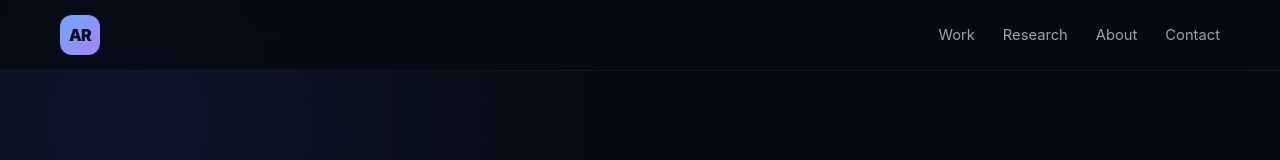
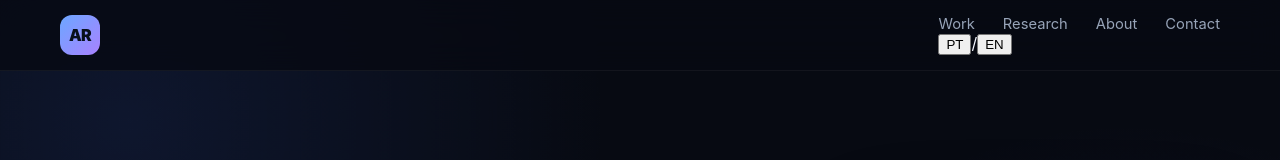
Before and after one commit to AndreyRodr/Portfolio, a React (Vite) app: page / in a window 1280 px wide. Shown: the top 160 px of the page. Built offline with nearby package versions, Linux system fonts and the light colour scheme.

Commit message:
feat: add PT-BR and English language switcher

```diff
--- a/src/App.tsx
+++ b/src/App.tsx
@@ -1,3 +1,4 @@
+import { useEffect, useState } from 'react'
 import {
   ArrowUpRight,
   BookOpen,
@@ -12,57 +13,275 @@ import {
   ShieldCheck,
 } from 'lucide-react'
 
+type Language = 'en' | 'pt'
+
 const profileImage = 'https://avatars.githubusercontent.com/u/134998417?v=4'
 
-const secondaryProjects = [
-  {
-    title: 'Cook & Tea',
-    eyebrow: 'Full Stack Web',
-    description:
-      'Recipe-sharing platform with role-based user flows, REST APIs, JWT authentication, PostgreSQL persistence and cloud image storage.',
-    tags: ['React', 'Node.js', 'Express', 'PostgreSQL', 'JWT', 'AWS S3'],
-    github: 'https://github.com/AndreyRodr/Cook-and-Tea',
+const copy = {
+  en: {
+    metaTitle: 'Andrey Rodrigues | Software Developer & Cybersecurity Researcher',
+    metaDescription:
+      'Portfolio of Andrey Rodrigues — software development, cybersecurity research and applied AI.',
+    nav: {
+      work: 'Work',
+      research: 'Research',
+      about: 'About',
+      contact: 'Contact',
+      top: 'Back to top',
+      language: 'Language',
+    },
+    hero: {
+      eyebrow: 'Software Development • Cybersecurity • Applied AI',
+      role: 'Software Developer & Cybersecurity Researcher.',
+      text:
+        'I build software and investigate security problems through research, data and machine learning. I am currently finishing my degree in Systems Analysis and Development at IFSP.',
+      work: 'View my work',
+      profilePhoto: 'Profile photo',
+      githubProfile: 'GitHub profile',
+    },
+    facts: {
+      educationTitle: 'ADS @ IFSP',
+      educationText: 'Final semester',
+      researchTitle: 'Cybersecurity Research',
+      researchText: 'Aegis scientific initiation',
+      opportunityTitle: 'Open to Junior Opportunities',
+      opportunityText: 'Software development & cybersecurity',
+    },
+    work: {
+      eyebrow: 'Featured work',
+      title: 'Projects with depth.',
+      intro:
+        'A smaller selection of projects that best represents how I work across security, software engineering and applied AI.',
+      aegisKicker: 'Cybersecurity + Machine Learning',
+      aegisDescription:
+        'Hybrid threat-detection architecture combining Wazuh SIEM with Isolation Forest to correlate rule-based alerts and anomalous web traffic.',
+      f1: 'F1-Score',
+      precision: 'Precision',
+      falsePositives: 'False positives',
+      publishedArticle: 'Published article',
+      anicardDescription:
+        'Collectible card game with authentication, deck building, battles, rankings, missions, rewards and persistent player progression.',
+      live: 'Live',
+      liveDemo: 'Live Demo',
+      selectedEyebrow: 'Selected projects',
+      selectedTitle: 'More of my work',
+      viewGithub: 'View on GitHub',
+      cookKicker: 'Full Stack Web',
+      cookDescription:
+        'Recipe-sharing platform with role-based user flows, REST APIs, JWT authentication, PostgreSQL persistence and cloud image storage.',
+      handKicker: 'AI & Computer Vision',
+      handDescription:
+        'LIBRAS recognition project combining static image classification and dynamic gesture recognition with computer vision and deep learning.',
+    },
+    research: {
+      eyebrow: 'Published research',
+      title: 'Security research with measurable results.',
+      intro:
+        'My scientific initiation at IFSP investigates a hybrid architecture for web threat detection using server logs, SIEM correlation and unsupervised machine learning.',
+      publicationTitle:
+        'Predictive Analysis of Vulnerabilities in Web Applications Using Server Logs: A Hybrid Architecture',
+      publicationText:
+        'Validated on 170,366 CIC-IDS2017 requests and presented at ERMAC Regional 8 at INPE, São José dos Campos.',
+      read: 'Read publication',
+    },
+    about: {
+      eyebrow: 'About me',
+      title: 'Building software with a security mindset.',
+      p1:
+        'I am a Systems Analysis and Development student at IFSP with experience across web and mobile development, data, machine learning and cybersecurity research.',
+      p2:
+        'I enjoy projects where software engineering meets real-world constraints: authentication, infrastructure, data quality, security controls and measurable outcomes.',
+      software: 'Software Engineering',
+      cyber: 'Cybersecurity & Infrastructure',
+      data: 'Data & Applied AI',
+    },
+    contact: {
+      eyebrow: 'Get in touch',
+      title: "Let's build something useful.",
+      text:
+        "I'm interested in junior opportunities in software development and cybersecurity.",
+    },
+    footer: {
+      back: 'Back to top ↑',
+    },
   },
-  {
-    title: 'HandTracker',
-    eyebrow: 'AI & Computer Vision',
-    description:
-      'LIBRAS recognition project combining static image classification and dynamic gesture recognition with computer vision and deep learning.',
-    tags: ['Python', 'OpenCV', 'MediaPipe', 'TensorFlow', 'MobileNetV2', 'LSTM'],
-    github: 'https://github.com/AndreyRodr/HandTracker',
+  pt: {
+    metaTitle: 'Andrey Rodrigues | Desenvolvedor de Software & Pesquisador em Cibersegurança',
+    metaDescription:
+      'Portfólio de Andrey Rodrigues — desenvolvimento de software, pesquisa em cibersegurança e IA aplicada.',
+    nav: {
+      work: 'Projetos',
+      research: 'Pesquisa',
+      about: 'Sobre',
+      contact: 'Contato',
+      top: 'Voltar ao início',
+      language: 'Idioma',
+    },
+    hero: {
+      eyebrow: 'Desenvolvimento de Software • Cibersegurança • IA Aplicada',
+      role: 'Desenvolvedor de Software & Pesquisador em Cibersegurança.',
+      text:
+        'Desenvolvo software e investigo problemas de segurança por meio de pesquisa, dados e machine learning. Atualmente estou concluindo o curso de Análise e Desenvolvimento de Sistemas no IFSP.',
+      work: 'Ver meus projetos',
+      profilePhoto: 'Foto de perfil',
+      githubProfile: 'Perfil no GitHub',
+    },
+    facts: {
+      educationTitle: 'ADS @ IFSP',
+      educationText: 'Último semestre',
+      researchTitle: 'Pesquisa em Cibersegurança',
+      researchText: 'Iniciação científica — Aegis',
+      opportunityTitle: 'Aberto a Oportunidades Júnior',
+      opportunityText: 'Desenvolvimento de software & cibersegurança',
+    },
+    work: {
+      eyebrow: 'Projetos em destaque',
+      title: 'Projetos com profundidade.',
+      intro:
+        'Uma seleção menor de projetos que representa melhor meu trabalho em segurança, engenharia de software e IA aplicada.',
+      aegisKicker: 'Cibersegurança + Machine Learning',
+      aegisDescription:
+        'Arquitetura híbrida de detecção de ameaças que combina o Wazuh SIEM com Isolation Forest para correlacionar alertas baseados em regras e tráfego web anômalo.',
+      f1: 'F1-Score',
+      precision: 'Precisão',
+      falsePositives: 'Falsos positivos',
+      publishedArticle: 'Artigo publicado',
+      anicardDescription:
+        'Jogo de cartas colecionáveis com autenticação, montagem de deck, batalhas, ranking, missões, recompensas e progressão persistente do jogador.',
+      live: 'Online',
+      liveDemo: 'Testar projeto',
+      selectedEyebrow: 'Projetos selecionados',
+      selectedTitle: 'Outros trabalhos',
+      viewGithub: 'Ver no GitHub',
+      cookKicker: 'Full Stack Web',
+      cookDescription:
+        'Plataforma de compartilhamento de receitas com fluxos por perfil de usuário, APIs REST, autenticação JWT, persistência em PostgreSQL e armazenamento de imagens em nuvem.',
+      handKicker: 'IA & Visão Computacional',
+      handDescription:
+        'Projeto de reconhecimento de LIBRAS que combina classificação de imagens estáticas e reconhecimento de gestos dinâmicos com visão computacional e deep learning.',
+    },
+    research: {
+      eyebrow: 'Pesquisa publicada',
+      title: 'Pesquisa em segurança com resultados mensuráveis.',
+      intro:
+        'Minha iniciação científica no IFSP investiga uma arquitetura híbrida para detecção de ameaças web utilizando logs de servidor, correlação com SIEM e machine learning não supervisionado.',
+      publicationTitle:
+        'Predictive Analysis of Vulnerabilities in Web Applications Using Server Logs: A Hybrid Architecture',
+      publicationText:
+        'Validado em 170.366 requisições do CIC-IDS2017 e apresentado no ERMAC Regional 8, no INPE, em São José dos Campos.',
+      read: 'Ler publicação',
+    },
+    about: {
+      eyebrow: 'Sobre mim',
+      title: 'Desenvolvendo software com uma mentalidade de segurança.',
+      p1:
+        'Sou estudante de Análise e Desenvolvimento de Sistemas no IFSP, com experiência em desenvolvimento web e mobile, dados, machine learning e pesquisa em cibersegurança.',
+      p2:
+        'Gosto de projetos em que engenharia de software encontra restrições do mundo real: autenticação, infraestrutura, qualidade de dados, controles de segurança e resultados mensuráveis.',
+      software: 'Engenharia de Software',
+      cyber: 'Cibersegurança & Infraestrutura',
+      data: 'Dados & IA Aplicada',
+    },
+    contact: {
+      eyebrow: 'Entre em contato',
+      title: 'Vamos construir algo útil.',
+      text:
+        'Tenho interesse em oportunidades júnior nas áreas de desenvolvimento de software e cibersegurança.',
+    },
+    footer: {
+      back: 'Voltar ao início ↑',
+    },
   },
-]
+} as const
 
-const skillGroups = [
-  {
-    title: 'Software Engineering',
+const skills = {
+  software: {
     icon: Code2,
     items: ['React', 'TypeScript', 'Node.js', 'Express', 'Flutter', 'REST APIs'],
   },
-  {
-    title: 'Cybersecurity & Infrastructure',
+  cyber: {
     icon: ShieldCheck,
     items: ['Wazuh', 'Docker', 'Elasticsearch', 'Logstash', 'Nginx', 'Linux'],
   },
-  {
-    title: 'Data & Applied AI',
+  data: {
     icon: BrainCircuit,
     items: ['Python', 'Pandas', 'Scikit-learn', 'TensorFlow', 'OpenCV', 'MediaPipe'],
   },
-]
+}
 
 function App() {
+  const [language, setLanguage] = useState<Language>(() => {
+    const saved = localStorage.getItem('portfolio-language')
+    return saved === 'pt' ? 'pt' : 'en'
+  })
+
+  const t = copy[language]
+
+  useEffect(() => {
+    localStorage.setItem('portfolio-language', language)
+    document.documentElement.lang = language === 'pt' ? 'pt-BR' : 'en'
+    document.title = t.metaTitle
+
+    const description = document.querySelector('meta[name="description"]')
+    description?.setAttribute('content', t.metaDescription)
+  }, [language, t.metaDescription, t.metaTitle])
+
+  const secondaryProjects = [
+    {
+      title: 'Cook & Tea',
+      eyebrow: t.work.cookKicker,
+      description: t.work.cookDescription,
+      tags: ['React', 'Node.js', 'Express', 'PostgreSQL', 'JWT', 'AWS S3'],
+      github: 'https://github.com/AndreyRodr/Cook-and-Tea',
+    },
+    {
+      title: 'HandTracker',
+      eyebrow: t.work.handKicker,
+      description: t.work.handDescription,
+      tags: ['Python', 'OpenCV', 'MediaPipe', 'TensorFlow', 'MobileNetV2', 'LSTM'],
+      github: 'https://github.com/AndreyRodr/HandTracker',
+    },
+  ]
+
+  const skillGroups = [
+    { title: t.about.software, ...skills.software },
+    { title: t.about.cyber, ...skills.cyber },
+    { title: t.about.data, ...skills.data },
+  ]
+
   return (
     <div className='site-shell'>
       <header className='nav-wrap'>
         <nav className='nav container'>
-          <a className='brand' href='#top' aria-label='Back to top'>AR</a>
+          <a className='brand' href='#top' aria-label={t.nav.top}>AR</a>
 
-          <div className='nav-links'>
-            <a href='#work'>Work</a>
-            <a href='#research'>Research</a>
-            <a href='#about'>About</a>
-            <a href='#contact'>Contact</a>
+          <div className='nav-right'>
+            <div className='nav-links'>
+              <a href='#work'>{t.nav.work}</a>
+              <a href='#research'>{t.nav.research}</a>
+              <a href='#about'>{t.nav.about}</a>
+              <a href='#contact'>{t.nav.contact}</a>
+            </div>
+
+            <div className='language-switch' aria-label={t.nav.language}>
+              <button
+                type='button'
+                className={language === 'pt' ? 'active' : ''}
+                onClick={() => setLanguage('pt')}
+                aria-pressed={language === 'pt'}
+              >
+                PT
+              </button>
+              <span aria-hidden='true'>/</span>
+              <button
+                type='button'
+                className={language === 'en' ? 'active' : ''}
+                onClick={() => setLanguage('en')}
+                aria-pressed={language === 'en'}
+              >
+                EN
+              </button>
+            </div>
           </div>
         </nav>
       </header>
@@ -70,19 +289,16 @@ function App() {
       <main id='top'>
         <section className='hero container'>
           <div className='hero-copy'>
-            <span className='eyebrow'>Software Development • Cybersecurity • Applied AI</span>
+            <span className='eyebrow'>{t.hero.eyebrow}</span>
             <h1>
               Andrey Rodrigues
-              <span>Software Developer & Cybersecurity Researcher.</span>
+              <span>{t.hero.role}</span>
             </h1>
-            <p className='hero-text'>
-              I build software and investigate security problems through research, data and machine learning.
-              I am currently finishing my degree in Systems Analysis and Development at IFSP.
-            </p>
+            <p className='hero-text'>{t.hero.text}</p>
 
             <div className='hero-actions'>
               <a className='button primary' href='#work'>
-                View my work <ArrowUpRight size={17} />
+                {t.hero.work} <ArrowUpRight size={17} />
               </a>
               <a className='button ghost' href='https://github.com/AndreyRodr' target='_blank' rel='noreferrer'>
                 <Github size={17} /> GitHub
@@ -93,7 +309,7 @@ function App() {
             </div>
           </div>
 
-          <aside className='portrait-wrap' aria-label='Profile photo'>
+          <aside className='portrait-wrap' aria-label={t.hero.profilePhoto}>
             <div className='portrait-glow' />
             <div className='portrait-card'>
               <img src={profileImage} alt='Andrey Rodrigues' className='portrait-image' />
@@ -102,7 +318,7 @@ function App() {
                   <strong>Andrey Rodrigues</strong>
                   <span>São José dos Campos, SP</span>
                 </div>
-                <a href='https://github.com/AndreyRodr' target='_blank' rel='noreferrer' aria-label='GitHub profile'>
+                <a href='https://github.com/AndreyRodr' target='_blank' rel='noreferrer' aria-label={t.hero.githubProfile}>
                   <Github size={19} />
                 </a>
               </div>
@@ -114,15 +330,15 @@ function App() {
           <div className='container facts-grid'>
             <div className='fact'>
               <GraduationCap size={18} />
-              <div><strong>ADS @ IFSP</strong><span>Final semester</span></div>
+              <div><strong>{t.facts.educationTitle}</strong><span>{t.facts.educationText}</span></div>
             </div>
             <div className='fact'>
               <ShieldCheck size={18} />
-              <div><strong>Cybersecurity Research</strong><span>Aegis scientific initiation</span></div>
+              <div><strong>{t.facts.researchTitle}</strong><span>{t.facts.researchText}</span></div>
             </div>
             <div className='fact'>
               <ServerCog size={18} />
-              <div><strong>Open to Junior Opportunities</strong><span>Software development & cybersecurity</span></div>
+              <div><strong>{t.facts.opportunityTitle}</strong><span>{t.facts.opportunityText}</span></div>
             </div>
           </div>
         </section>
@@ -130,37 +346,33 @@ function App() {
         <section className='section container' id='work'>
           <div className='section-heading'>
             <div>
-              <span className='eyebrow'>Featured work</span>
-              <h2>Projects with depth.</h2>
+              <span className='eyebrow'>{t.work.eyebrow}</span>
+              <h2>{t.work.title}</h2>
             </div>
-            <p>
-              A smaller selection of projects that best represents how I work across security, software engineering and applied AI.
-            </p>
+            <p>{t.work.intro}</p>
           </div>
 
           <div className='featured-grid'>
             <article className='feature-card aegis-card'>
               <div className='feature-card-top'>
-                <span className='project-kicker'>Cybersecurity + Machine Learning</span>
+                <span className='project-kicker'>{t.work.aegisKicker}</span>
                 <ShieldCheck size={24} />
               </div>
               <div className='feature-copy'>
                 <h3>Aegis</h3>
-                <p>
-                  Hybrid threat-detection architecture combining Wazuh SIEM with Isolation Forest to correlate rule-based alerts and anomalous web traffic.
-                </p>
+                <p>{t.work.aegisDescription}</p>
               </div>
               <div className='metrics-row'>
-                <div><strong>73.86%</strong><span>F1-Score</span></div>
-                <div><strong>70.27%</strong><span>Precision</span></div>
-                <div><strong>35,190 → 718</strong><span>False positives</span></div>
+                <div><strong>73.86%</strong><span>{t.work.f1}</span></div>
+                <div><strong>70.27%</strong><span>{t.work.precision}</span></div>
+                <div><strong>35,190 → 718</strong><span>{t.work.falsePositives}</span></div>
               </div>
               <div className='feature-links'>
                 <a href='https://github.com/AndreyRodr/Aegis-Projeto-IC' target='_blank' rel='noreferrer'>
                   GitHub <Github size={15} />
                 </a>
                 <a href='https://doi.org/10.47820/recima21.v7i8.8820' target='_blank' rel='noreferrer'>
-                  Published article <ExternalLink size={15} />
+                  {t.work.publishedArticle} <ExternalLink size={15} />
                 </a>
               </div>
             </article>
@@ -168,20 +380,18 @@ function App() {
             <article className='feature-card anicard-card'>
               <div className='feature-card-top'>
                 <span className='project-kicker'>Flutter + Firebase</span>
-                <span className='live-badge'>Live</span>
+                <span className='live-badge'>{t.work.live}</span>
               </div>
               <div className='feature-copy'>
                 <h3>AniCard Battle</h3>
-                <p>
-                  Collectible card game with authentication, deck building, battles, rankings, missions, rewards and persistent player progression.
-                </p>
+                <p>{t.work.anicardDescription}</p>
               </div>
               <div className='stack-line'>
                 <span>Flutter</span><span>Dart</span><span>Firebase Auth</span><span>Cloud Firestore</span>
               </div>
               <div className='feature-links'>
                 <a className='live-link' href='https://anicard-battle.web.app' target='_blank' rel='noreferrer'>
-                  Live Demo <ExternalLink size={15} />
+                  {t.work.liveDemo} <ExternalLink size={15} />
                 </a>
                 <a href='https://github.com/AndreyRodr/AnicardBattle' target='_blank' rel='noreferrer'>
                   GitHub <Github size={15} />
@@ -191,8 +401,8 @@ function App() {
           </div>
 
           <div className='selected-heading'>
-            <span className='eyebrow'>Selected projects</span>
-            <h3>More of my work</h3>
+            <span className='eyebrow'>{t.work.selectedEyebrow}</span>
+            <h3>{t.work.selectedTitle}</h3>
           </div>
 
           <div className='selected-grid'>
@@ -205,7 +415,7 @@ function App() {
                   {project.tags.map((tag) => <span key={tag}>{tag}</span>)}
                 </div>
                 <a className='project-link' href={project.github} target='_blank' rel='noreferrer'>
-                  View on GitHub <ArrowUpRight size={15} />
+                  {t.work.viewGithub} <ArrowUpRight size={15} />
                 </a>
               </article>
             ))}
@@ -215,24 +425,20 @@ function App() {
         <section className='research-section' id='research'>
           <div className='container research-layout'>
             <div className='research-intro'>
-              <span className='eyebrow'>Published research</span>
-              <h2>Security research with measurable results.</h2>
-              <p>
-                My scientific initiation at IFSP investigates a hybrid architecture for web threat detection using server logs, SIEM correlation and unsupervised machine learning.
-              </p>
+              <span className='eyebrow'>{t.research.eyebrow}</span>
+              <h2>{t.research.title}</h2>
+              <p>{t.research.intro}</p>
             </div>
 
             <article className='publication-card'>
               <BookOpen size={25} />
               <div className='publication-meta'>RECIMA21 • 2026</div>
-              <h3>Predictive Analysis of Vulnerabilities in Web Applications Using Server Logs: A Hybrid Architecture</h3>
-              <p>
-                Validated on 170,366 CIC-IDS2017 requests and presented at ERMAC Regional 8 at INPE, São José dos Campos.
-              </p>
+              <h3>{t.research.publicationTitle}</h3>
+              <p>{t.research.publicationText}</p>
               <div className='publication-footer'>
                 <span>ERMAC Regional 8 • INPE</span>
                 <a href='https://doi.org/10.47820/recima21.v7i8.8820' target='_blank' rel='noreferrer'>
-                  Read publication <ExternalLink size={15} />
+                  {t.research.read} <ExternalLink size={15} />
                 </a>
               </div>
             </article>
@@ -241,14 +447,10 @@ function App() {
 
         <section className='section container about-section' id='about'>
           <div className='about-copy'>
-            <span className='eyebrow'>About me</span>
-            <h2>Building software with a security mindset.</h2>
-            <p>
-              I am a Systems Analysis and Development student at IFSP with experience across web and mobile development, data, machine learning and cybersecurity research.
-            </p>
-            <p>
-              I enjoy projects where software engineering meets real-world constraints: authentication, infrastructure, data quality, security controls and measurable outcomes.
-            </p>
+            <span className='eyebrow'>{t.about.eyebrow}</span>
+            <h2>{t.about.title}</h2>
+            <p>{t.about.p1}</p>
+            <p>{t.about.p2}</p>
           </div>
 
           <div className='skills-stack'>
@@ -264,9 +466,9 @@ function App() {
         <section className='contact-section' id='contact'>
           <div className='container contact-inner'>
             <div>
-              <span className='eyebrow'>Get in touch</span>
-              <h2>Let&apos;s build something useful.</h2>
-              <p>I&apos;m interested in junior opportunities in software development and cybersecurity.</p>
+              <span className='eyebrow'>{t.contact.eyebrow}</span>
+              <h2>{t.contact.title}</h2>
+              <p>{t.contact.text}</p>
             </div>
             <div className='contact-links'>
               <a href='mailto:andreyrm.dev@gmail.com'><Mail size={18} /> andreyrm.dev@gmail.com</a>
@@ -279,7 +481,7 @@ function App() {
 
       <footer className='footer container'>
         <span>© 2026 Andrey Rodrigues</span>
-        <a href='#top'>Back to top ↑</a>
+        <a href='#top'>{t.footer.back}</a>
       </footer>
     </div>
   )
```
